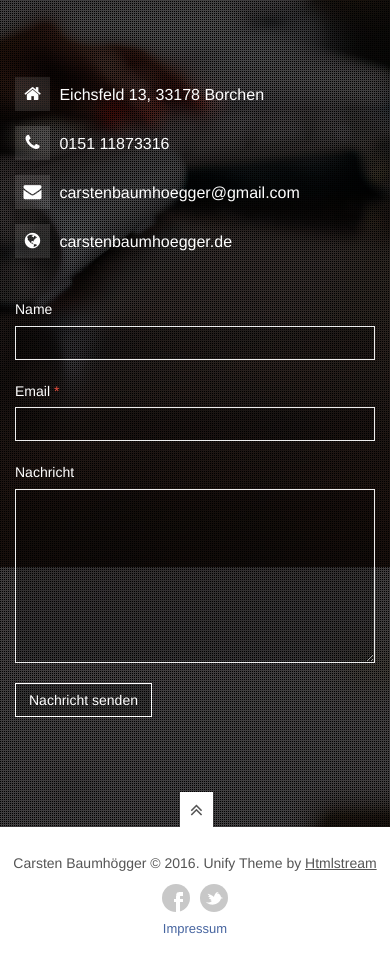
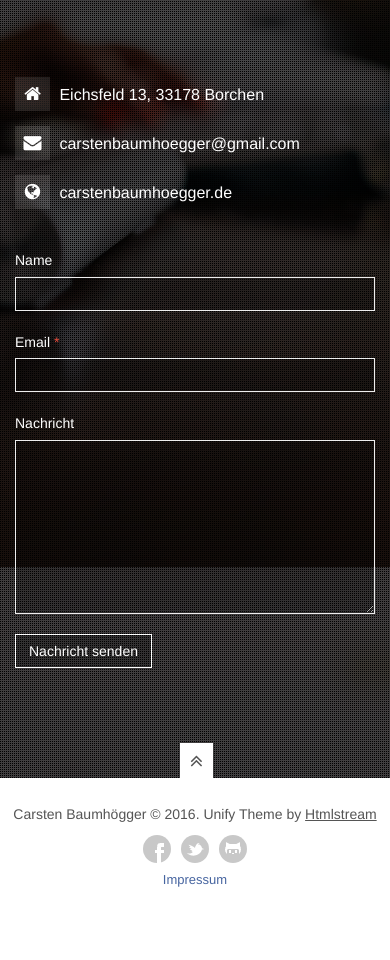
Before and after one commit to carstenbaumhoegger/carstenbaumhoegger.de, a plain HTML site: page index.html in a window 390 px wide. Shown: the part 4064-5024 px from the top of the page. After the commit the page ends 4975 px from the top, so only its background shows below. Drawn offline with nearby package versions, Linux system fonts and the light colour scheme.

Commit message:
[ENHANCEMENT] added link to GitHub Account (resolves #7) [TASK] removed phone number from overview page

```diff
--- a/index.html
+++ b/index.html
@@ -293,7 +293,7 @@
 					<div class="col-md-6 md-margin-bottom-40">
 						<ul class="list-unstyled">
 							<li><i class="fa fa-home"></i> Eichsfeld 13, 33178 Borchen</li>
-							<li><i class="fa fa-phone"></i> 0151 11873316</li>
+							<!--<li><i class="fa fa-phone"></i> 0151 11873316</li>-->
 							<li><i class="fa fa-envelope"></i> <a href="mailto:carstenbaumhoegger@gmail.com">carstenbaumhoegger@gmail.com</a></li>
 							<li><i class="fa fa-globe"></i> <a href="http://carstenbaumhoegger.de">carstenbaumhoegger.de</a></li>
 						</ul>
@@ -346,6 +346,7 @@
 				<ul class="social-icons">
 					<li><a href="https://www.facebook.com/carsten.baumhoegger" data-original-title="Facebook" class="social_facebook rounded-x" target="_blank"></a></li>
 					<li><a href="https://twitter.com/MF6265" data-original-title="Twitter" class="social_twitter rounded-x" target="_blank"></a></li>
+					<li><a href="https://github.com/carstenbaumhoegger" data-original-title="GitHub" class="social_github rounded-x" target="_blank"></a></li>
 					<!--
 					<li><a href="#" data-original-title="Goole Plus" class="social_googleplus rounded-x"></a></li>
 					<li><a href="#" data-original-title="Pinterest" class="social_pintrest rounded-x"></a></li>
```
